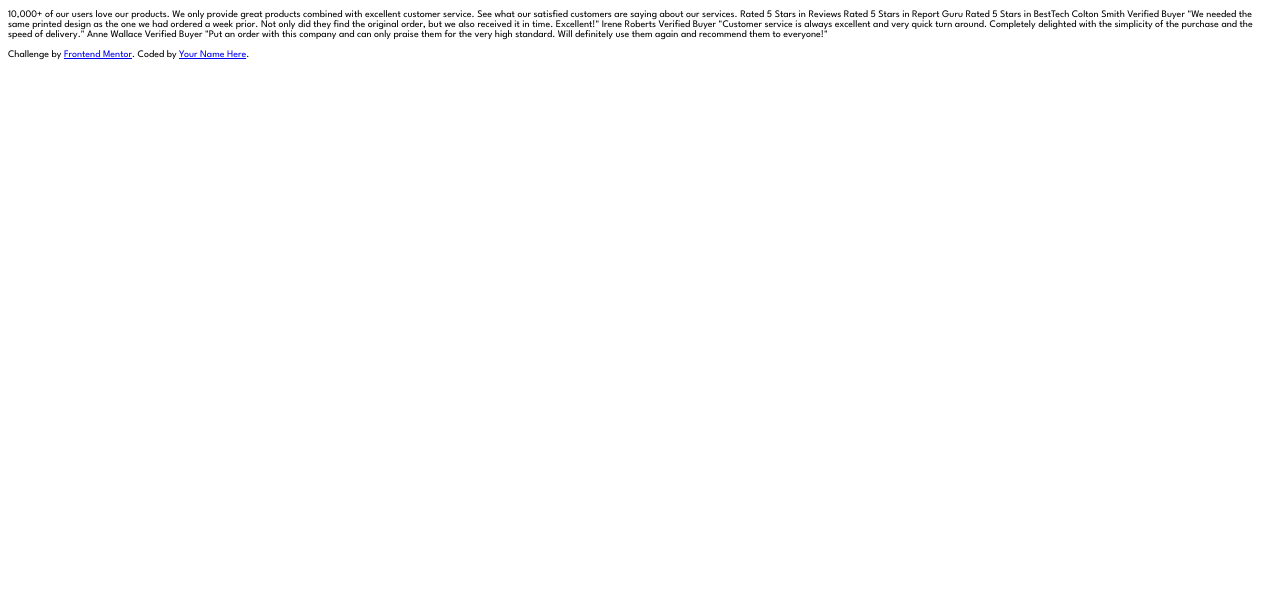
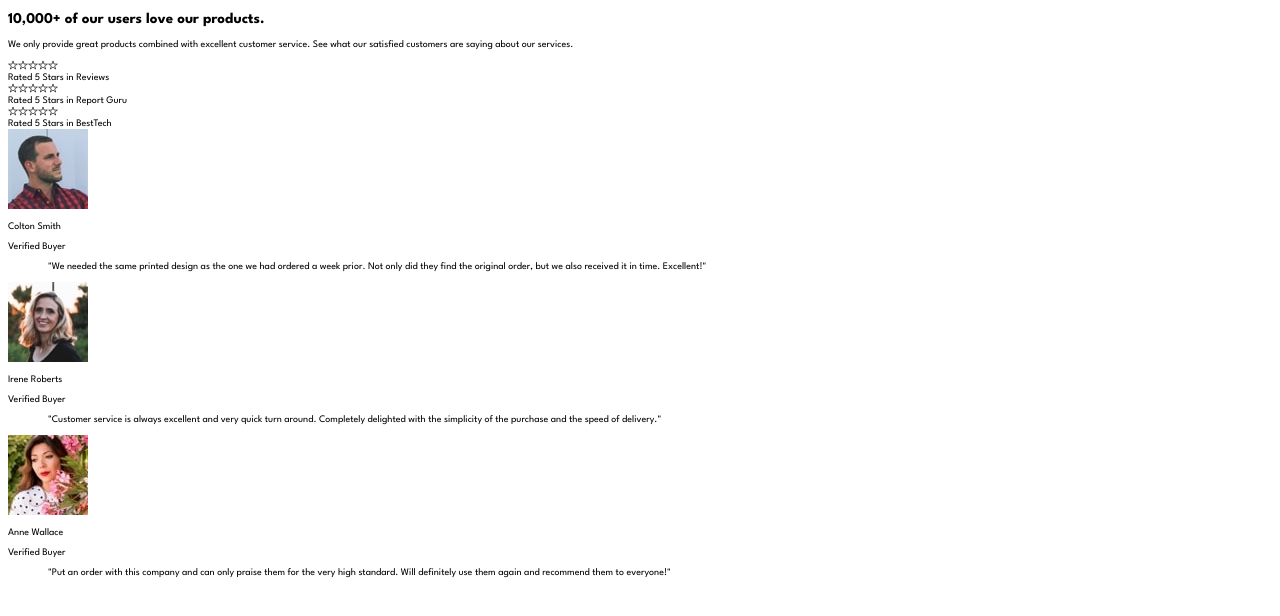
Before and after one commit to mahmoudfouadweb/05--social-proof-section-master, a plain HTML site: page index.html in a window 1280 px wide. Drawn offline with nearby package versions, Linux system fonts and the light colour scheme.

Commit message:
init html

```diff
--- a/index.html
+++ b/index.html
@@ -23,27 +23,103 @@
     <!-- Feel free to remove these styles or customise in your own stylesheet 👍 -->
   </head>
   <body>
-    <div class="container">
-      <p class="p">
-        10,000+ of our users love our products. We only provide great products
-        combined with excellent customer service. See what our satisfied
-        customers are saying about our services. Rated 5 Stars in Reviews Rated
-        5 Stars in Report Guru Rated 5 Stars in BestTech Colton Smith Verified
-        Buyer "We needed the same printed design as the one we had ordered a
-        week prior. Not only did they find the original order, but we also
-        received it in time. Excellent!" Irene Roberts Verified Buyer "Customer
-        service is always excellent and very quick turn around. Completely
-        delighted with the simplicity of the purchase and the speed of
-        delivery." Anne Wallace Verified Buyer "Put an order with this company
-        and can only praise them for the very high standard. Will definitely use
-        them again and recommend them to everyone!"
-      </p>
-    </div>
-    <div class="attribution">
-      Challenge by
-      <a href="https://www.frontendmentor.io?ref=challenge" target="_blank"
-        >Frontend Mentor</a
-      >. Coded by <a href="#">Your Name Here</a>.
-    </div>
+    <section class="testimonials-section">
+      <div class="testimonials-heading-box">
+        <div class="testimonials-heading">
+          <h1 class="heading">10,000+ of our users love our products.</h1>
+          <p class="heading-text">
+            We only provide great products combined with excellent customer
+            service. See what our satisfied customers are saying about our
+            services.
+          </p>
+        </div>
+        <div class="rating-box">
+          <div class="rating">
+            <div class="stars">
+              <ion-icon name="star-outline"></ion-icon
+              ><ion-icon name="star-outline"></ion-icon
+              ><ion-icon name="star-outline"></ion-icon
+              ><ion-icon name="star-outline"></ion-icon
+              ><ion-icon name="star-outline"></ion-icon>
+            </div>
+            <div class="rating">Rated 5 Stars in Reviews</div>
+          </div>
+          <div class="rating">
+            <div class="stars">
+              <ion-icon name="star-outline"></ion-icon
+              ><ion-icon name="star-outline"></ion-icon
+              ><ion-icon name="star-outline"></ion-icon
+              ><ion-icon name="star-outline"></ion-icon
+              ><ion-icon name="star-outline"></ion-icon>
+            </div>
+            <div class="rating">Rated 5 Stars in Report Guru</div>
+          </div>
+          <div class="rating">
+            <div class="stars">
+              <ion-icon name="star-outline"></ion-icon
+              ><ion-icon name="star-outline"></ion-icon
+              ><ion-icon name="star-outline"></ion-icon
+              ><ion-icon name="star-outline"></ion-icon
+              ><ion-icon name="star-outline"></ion-icon>
+            </div>
+            <div class="rating">Rated 5 Stars in BestTech</div>
+          </div>
+        </div>
+        <div class="customer-reviews-box">
+          <!-- user 1 -->
+
+          <div class="review-box">
+            <div class="img-box">
+              <img src="./images/image-colton.jpg" alt="" />
+            </div>
+            <p class="user-name">Colton Smith</p>
+            <p class="user-title">Verified Buyer</p>
+            <blockquote class="user-text">
+              "We needed the same printed design as the one we had ordered a
+              week prior. Not only did they find the original order, but we also
+              received it in time. Excellent!"
+            </blockquote>
+          </div>
+
+          <!-- user 2 -->
+
+          <div class="review-box">
+            <div class="img-box">
+              <img src="./images/image-irene.jpg" alt="" />
+            </div>
+            <p class="user-name">Irene Roberts</p>
+            <p class="user-title">Verified Buyer</p>
+            <blockquote class="user-text">
+              "Customer service is always excellent and very quick turn around.
+              Completely delighted with the simplicity of the purchase and the
+              speed of delivery."
+            </blockquote>
+          </div>
+
+          <!-- user 3 -->
+
+          <div class="review-box">
+            <div class="img-box">
+              <img src="./images/image-anne.jpg" alt="" />
+            </div>
+            <p class="user-name">Anne Wallace</p>
+            <p class="user-title">Verified Buyer</p>
+            <blockquote class="user-text">
+              "Put an order with this company and can only praise them for the
+              very high standard. Will definitely use them again and recommend
+              them to everyone!"
+            </blockquote>
+          </div>
+        </div>
+      </div>
+    </section>
+    <script
+      type="module"
+      src="https://unpkg.com/ionicons@5.5.2/dist/ionicons/ionicons.esm.js"
+    ></script>
+    <script
+      nomodule
+      src="https://unpkg.com/ionicons@5.5.2/dist/ionicons/ionicons.js"
+    ></script>
   </body>
 </html>
```
